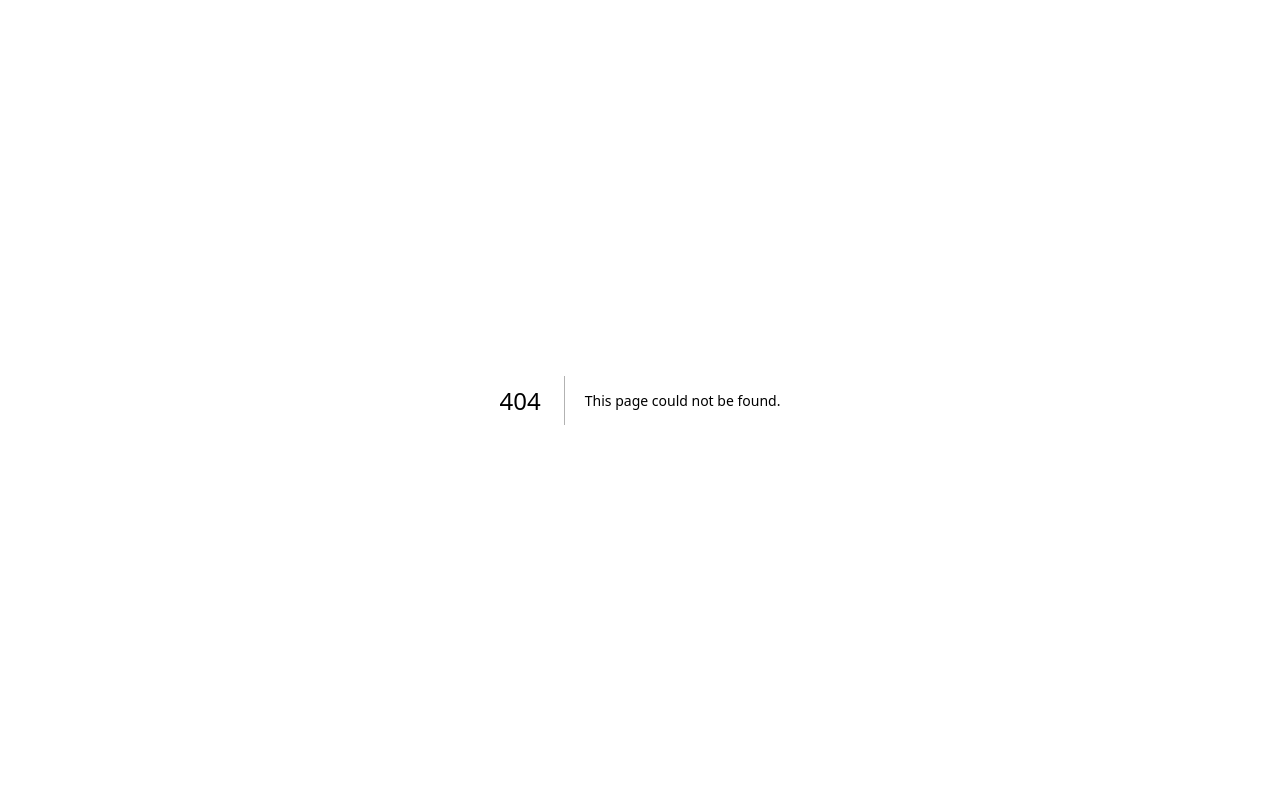
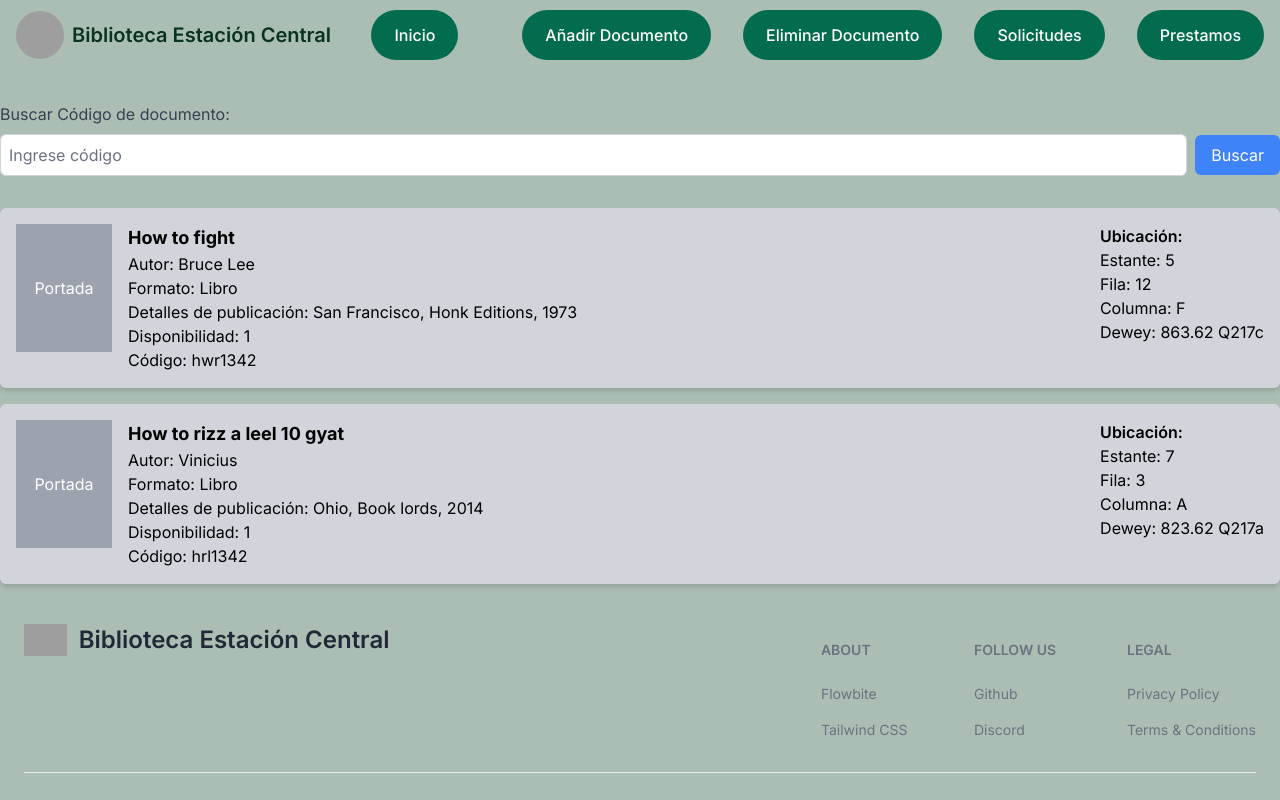
Before and after one commit to maldonado-fabian/Gato-wwwaton, a Next.js app in the folder bec/: page /solicitudes in a window 1280 px wide. Before the commit this address had no page. Shown: the top 800 px of the page. Built offline with nearby package versions, Linux system fonts and the light colour scheme; grey boxes are pictures that could not be loaded.

Commit message:
solicitudes y boton inicio
a

```diff
--- /dev/null
+++ b/bec/src/app/solicitudes/page.jsx
@@ -0,0 +1,82 @@
+import React from 'react'
+import FlowNavAdmin from '../../components/navbardamin'
+
+const AdminDashboard = () => {
+  return (
+    <div>
+            <FlowNavAdmin></FlowNavAdmin>
+
+      {/* Main content */}
+      <div className="container mx-auto mt-8">
+        {/* Search bar */}
+        <div className="mt-4">
+          <label className="block text-gray-700">Buscar Código de documento:</label>
+          <div className="flex items-center mt-2">
+            <input
+              type="text"
+              className="w-full p-2 border border-gray-300 rounded-md"
+              placeholder="Ingrese código"
+            />
+            <button className="ml-2 px-4 py-2 bg-blue-500 text-white rounded-md hover:bg-blue-600">
+              Buscar
+            </button>
+          </div>
+        </div>
+
+        {/* Solicitudes */}
+        <div className="mt-8">
+          {/* Ejemplo de tarjeta de solicitud */}
+          <div className="bg-gray-300 p-4 rounded-md shadow-md mb-4">
+            <div className="flex">
+              <div className="w-24 h-32 bg-gray-400 flex items-center justify-center text-white">
+                Portada
+              </div>
+              <div className="ml-4 flex-1 text-black">
+                <h2 className="text-lg font-bold">How to fight</h2>
+                <p>Autor: Bruce Lee</p>
+                <p>Formato: Libro</p>
+                <p>Detalles de publicación: San Francisco, Honk Editions, 1973</p>
+                <p>Disponibilidad: 1</p>
+                <p>Código: hwr1342</p>
+              </div>
+              <div className="ml-auto text-black">
+                <h3 className="font-semibold">Ubicación:</h3>
+                <p>Estante: 5</p>
+                <p>Fila: 12</p>
+                <p>Columna: F</p>
+                <p>Dewey: 863.62 Q217c</p>
+              </div>
+            </div>
+          </div>
+
+          {/* Repite el bloque anterior para más solicitudes */}
+          <div className="bg-gray-300 p-4 rounded-md shadow-md mb-4">
+            <div className="flex">
+              <div className="w-24 h-32 bg-gray-400 flex items-center justify-center text-white">
+                Portada
+              </div>
+              <div className="ml-4 flex-1 text-black">
+                <h2 className="text-lg font-bold">How to rizz a leel 10 gyat</h2>
+                <p>Autor: Vinicius</p>
+                <p>Formato: Libro</p>
+                <p>Detalles de publicación: Ohio, Book lords, 2014</p>
+                <p>Disponibilidad: 1</p>
+                <p>Código: hrl1342</p>
+              </div>
+              <div className="ml-auto text-black">
+                <h3 className="font-semibold">Ubicación:</h3>
+                <p>Estante: 7</p>
+                <p>Fila: 3</p>
+                <p>Columna: A</p>
+                <p>Dewey: 823.62 Q217a</p>
+              </div>
+            </div>
+          </div>
+
+        </div>
+      </div>
+    </div>
+  );
+};
+
+export default AdminDashboard;
--- a/bec/src/components/navbardamin.jsx
+++ b/bec/src/components/navbardamin.jsx
@@ -74,6 +74,7 @@ export default function FlowNavAdmin({show, onClose, onClick }) {
             <Navbar.Toggle />
             <div className="flex md:order-2">
             <Navbar.Collapse>
+                <Button pill color="success" className="mr-[2rem] " size="lg">Inicio</Button>
                 <Button onClick={handleShow} pill color="success" className="mr-[2rem] " size="lg">Añadir Documento</Button>
                 <Button pill color="success" className="mr-[2rem] " size="lg">Eliminar Documento</Button>
                 <Button pill color="success" className="mr-[2rem] " size="lg">Solicitudes</Button>
```
